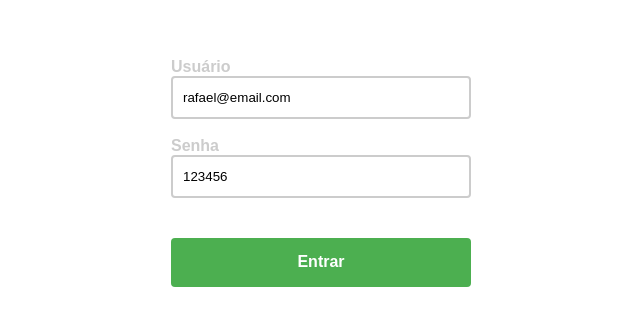
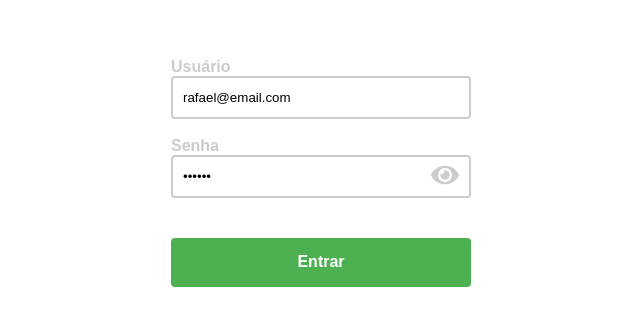
Before and after one commit to rafaeloliveirasilva05/customer-checkIn-frontEnd, a React (Create React App) app: page /login in a window 1280 px wide. Shown: the part 228-554 px from the top of the page, without its empty margins (319-959 px from the left). Built offline with nearby package versions, Linux system fonts and the light colour scheme.

Commit message:
insert button to control password display

```diff
--- a/src/Containers/Login/index.js
+++ b/src/Containers/Login/index.js
@@ -1,12 +1,12 @@
 import React, { Component } from 'react'
-
-import { userAuthentication } from '../../functions/fetches'
 import { connect } from 'react-redux'
-import { setUser, setToken } from '../../store/actions'
 import { Spinner } from 'react-activity'
+import { FaEyeSlash, FaEye } from 'react-icons/fa'
 
 import './login.css'
 import { Container, ContainerName, InputText, SubmitButton } from './styles'
+import { userAuthentication } from '../../functions/fetches'
+import { setUser, setToken } from '../../store/actions'
 
 
 class Login extends Component {
@@ -16,7 +16,8 @@ class Login extends Component {
     this.state = {
       login: 'rafael@email.com',
       password: '123456',
-      isLoading: false
+      isLoading: false,
+      showingPassword: false
     }
   }
 
@@ -28,13 +29,13 @@ class Login extends Component {
   }
 
   submitLoginData = async () => {
-    this.setState({isLoading: true})
+    this.setState({ isLoading: true })
     const resp = await userAuthentication({
       email: this.state.login,
       password: this.state.password
     })
 
-    this.setState({isLoading: false})
+    this.setState({ isLoading: false })
 
     if (resp) {
       const { user, token } = resp.data
@@ -57,10 +58,33 @@ class Login extends Component {
 
         <ContainerName>
           <label>Senha</label>
-          <InputText
-            name='password'
-            value={this.state.password}
-            onChange={this.handleInputChange} />
+          <div style={{
+            flexDirection: 'row',
+            display: 'flex',
+            position: 'relative',
+            alignItems: 'center',
+            justifyContent: 'center'
+          }}>
+            <InputText
+              name='password'
+              type={this.state.showingPassword ? 'text' : 'password'}
+              value={this.state.password}
+              onChange={this.handleInputChange}
+              required={true} />
+            <button
+              style={{
+                position: 'absolute',
+                right: 0,
+                border: 'none',
+                background: 'transparent',
+                outline: 'none',
+                marginRight: '12px',
+                cursor: 'pointer'
+              }}
+              onClick={() => this.setState({ showingPassword: !this.state.showingPassword })}>
+              {this.state.showingPassword ? <FaEyeSlash size={28} color={'#ccc'} /> : <FaEye size={28} color={'#ccc'} />}
+            </button>
+          </div>
         </ContainerName>
 
         <SubmitButton
```
